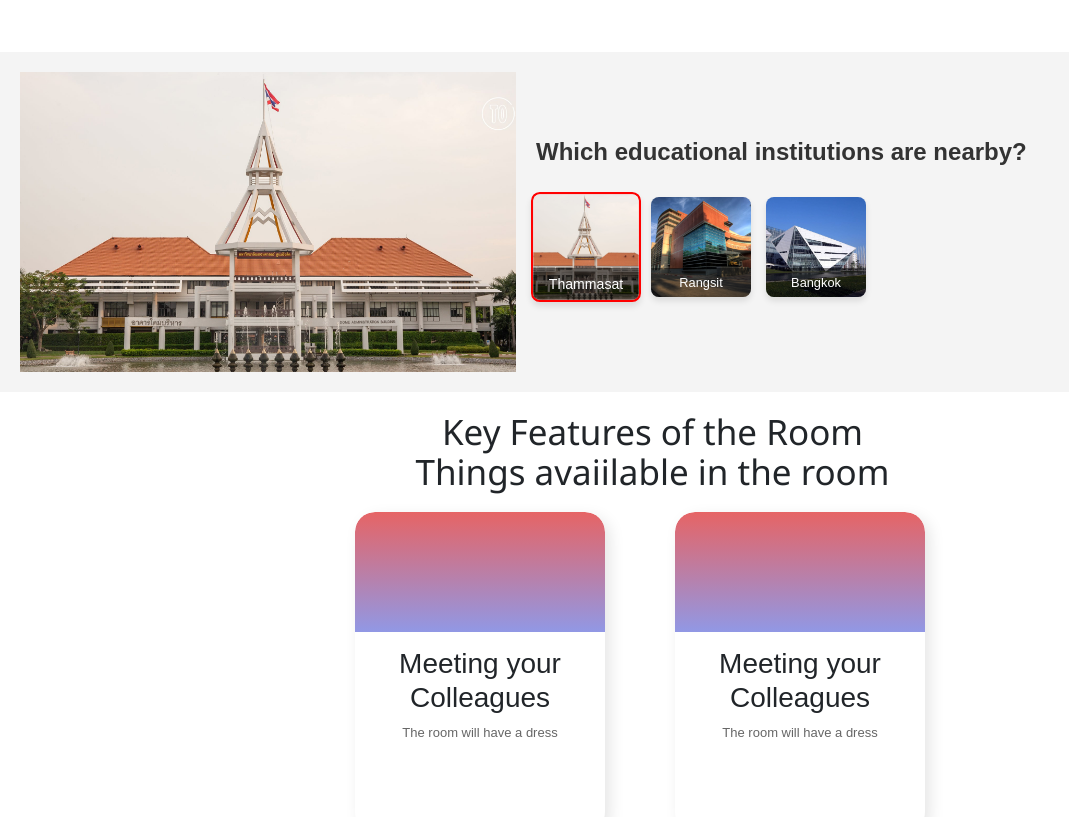
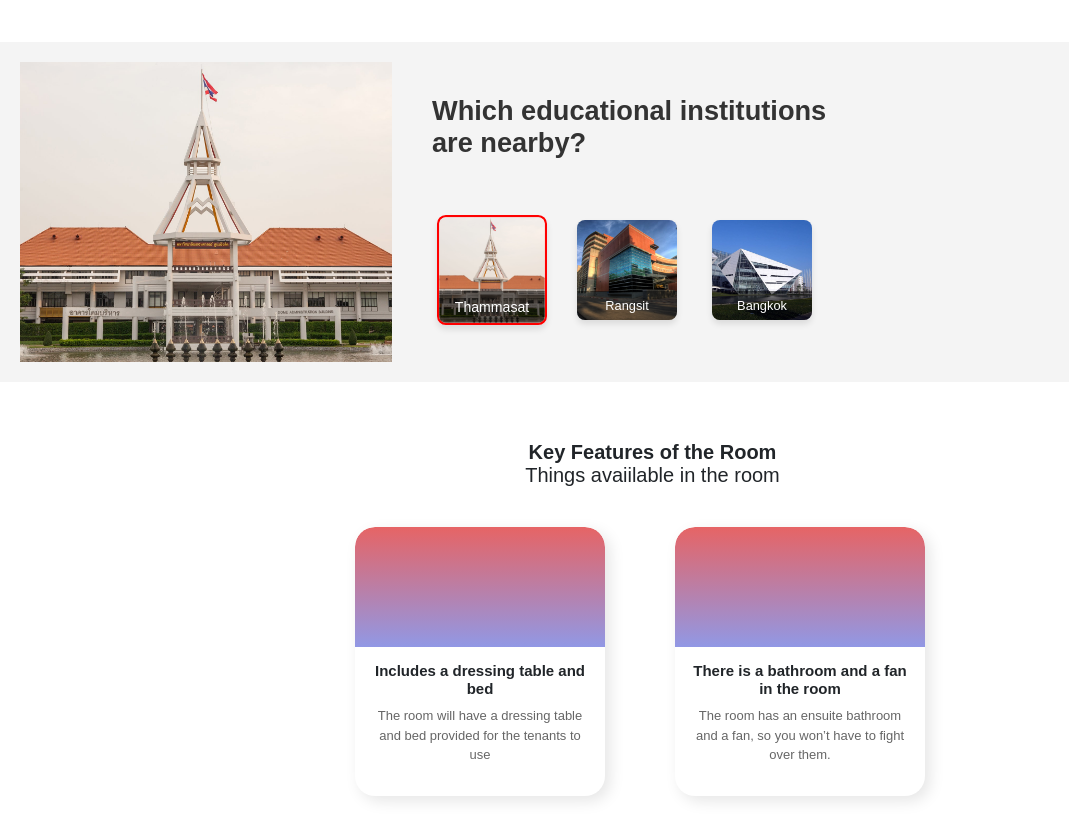
Before and after one commit to beerser/Software-Engineering-Projects, a React (Vite) app in the folder Srisuwan/: page / in a window 1280 px wide. Shown: the part 780-1597 px from the top of the page, without its empty margins (0-1069 px from the left). Built offline with nearby package versions, Linux system fonts and the light colour scheme; a web font is replaced by a local one.

Commit message:
Update css
✅ Update css

```diff
--- a/Srisuwan/src/components/Cardsexample.jsx
+++ b/Srisuwan/src/components/Cardsexample.jsx
@@ -8,8 +8,8 @@ const Cardsexample = () => {
         <div className="img">
         </div>
         <div className="text">
-          <p className="h3">Meeting your Colleagues</p>
-          <p className="p">The room will have a dress</p>
+          <p className="h3">Includes a dressing table and bed</p>
+          <p className="p">The room will have a dressing table and bed provided for the tenants to use</p>
         </div>
       </div>
 
@@ -17,8 +17,8 @@ const Cardsexample = () => {
         <div className="img">
         </div>
         <div className="text">
-          <p className="h3">Meeting your Colleagues</p>
-          <p className="p">The room will have a dress</p>
+          <p className="h3">There is a bathroom and a fan in the room</p>
+          <p className="p">The room has an ensuite bathroom and a fan, so you won’t have to fight over them.</p>
         </div>
       </div>
     </div>
--- a/Srisuwan/src/components/Neary.jsx
+++ b/Srisuwan/src/components/Neary.jsx
@@ -22,7 +22,10 @@ const Neary = () => {
 
       <div className="right-container">
         <div className="institutions-title">
-          <h2>Which educational institutions are nearby?</h2>
+          <h2>
+            Which educational institutions
+            <span className="break-line">are nearby?</span>
+          </h2>
         </div>
 
         <div className="thumbnail-indicator" style={{ left: `${selectedIndex * 120}px` }}></div>
--- a/Srisuwan/src/css/Cardsexample.css
+++ b/Srisuwan/src/css/Cardsexample.css
@@ -4,11 +4,12 @@
     gap: 70px;
     justify-content: center;
     margin-top: 25px;
+    margin-bottom: 70px;
   }
 
   .cardx {
     width: 250px;
-    min-height: 320px;
+    min-height: 150px;
     background: white;
     border-radius: 20px;
     box-shadow: 5px 5px 15px rgba(0, 0, 0, 0.1);
@@ -37,8 +38,8 @@
   }
 
   .h3 {
-    font-size: 16px;
-    font-weight: bold;
+    font-size: 15px !important;
+    font-weight: bold !important;
     color: black;
   }
 
@@ -54,8 +55,8 @@
     }
 
     .cardx {
-      width: 220px; /* Slightly smaller width */
-      min-height: 280px; /* Reduce card height */
+      width: 300px; /* Slightly smaller width */
+      min-height: 200px; /* Reduce card height */
     }
 
     .h3 {
--- a/Srisuwan/src/css/Cardtext.css
+++ b/Srisuwan/src/css/Cardtext.css
@@ -1,20 +1,18 @@
 @import url('https://fonts.googleapis.com/css2?family=Thonburi&display=swap');
 
-.card__title, .card__content {
+.card__title,
+.card__content {
   font-family: "Thonburi", sans-serif !important;
 }
 
 .card-container {
   font-family: "Thonburi", sans-serif;
-}
-
-.card-container {
   display: flex;
   flex-direction: row;
   gap: 1rem;
   justify-content: space-between;
   margin-top: 20px;
-    margin-bottom: 80px;
+  margin-bottom: 70px;
 }
 
 .card {
@@ -43,20 +41,24 @@
 @media screen and (max-width: 1200px) {
   .card-container {
     gap: 1rem;
-      flex-direction: row; /* Keep row layout */
+    flex-direction: row;
+    /* Keep row layout */
     justify-content: center;
   }
 
   .card {
-      width: 220px; /* Slightly reduce the width */
+    width: 220px;
+    /* Slightly reduce the width */
   }
 
   .card__title {
-      font-size: 18px; /* Reduce title size */
+    font-size: 18px;
+    /* Reduce title size */
   }
 
   .card__content {
-      font-size: 13px; /* Reduce content font size */
+    font-size: 13px;
+    /* Reduce content font size */
   }
 }
 
@@ -64,22 +66,26 @@
 @media screen and (max-width: 768px) {
   .card-container {
     gap: 1rem;
-      flex-direction: column; /* Stack cards vertically */
+    flex-direction: column;
+    /* Stack cards vertically */
     align-items: center;
   }
 
   .card {
-      width: 80%; /* Make cards take up more space */
+    width: 80%;
+    /* Make cards take up more space */
     margin-left: 0;
     margin-right: 0;
   }
 
   .card__title {
-      font-size: 16px; /* Further reduce title font size */
+    font-size: 16px;
+    /* Further reduce title font size */
   }
 
   .card__content {
-      font-size: 12px; /* Further reduce content font size */
+    font-size: 12px;
+    /* Further reduce content font size */
   }
 }
 
@@ -87,21 +93,25 @@
 @media screen and (max-width: 480px) {
   .card-container {
     gap: 1rem;
-      flex-direction: column; /* Stack cards vertically */
+    flex-direction: column;
+    /* Stack cards vertically */
     align-items: center;
   }
 
   .card {
-      width: 90%; /* Cards take almost the full width */
+    width: 90%;
+    /* Cards take almost the full width */
     margin-left: 0;
     margin-right: 0;
   }
 
   .card__title {
-      font-size: 14px; /* Even smaller title font size */
+    font-size: 14px;
+    /* Even smaller title font size */
   }
 
   .card__content {
-      font-size: 11px; /* Further reduce content font size */
+    font-size: 11px;
+    /* Further reduce content font size */
   }
 }
--- a/Srisuwan/src/css/Home.css
+++ b/Srisuwan/src/css/Home.css
@@ -1,30 +1,29 @@
-.texthome{
+.texthome {
   height: 30px;
-  font-size: 35px;
-  font-family:'Segoe UI' ;
-  margin-top:25px ;
-  margin-left: 25px;
+  font-size: 20px !important;
+  margin-top: 25px;
+  margin-left: 30px !important;
   margin-bottom: 5px;
+  font-weight: bold;
 }
 .texthomecenter{
-  height: 30px;
-  font-size: 35px;
-  font-family:'Segoe UI' ;
-  margin-top:25px ;
+  height: 20px;
+  font-size: 20px !important;
+  margin-top: 25px;
   margin-left: 25px;
-  margin-bottom: 5px;
+  margin-bottom: 3px;
   display: flex;
   justify-content: center;
   align-items: center;
   text-align: center;
+  font-weight: bold;
 }
 .texthomecenter-small{
-  height: 30px;
-  font-size: 35px;
-  font-family:'Segoe UI' ;
+  height: 5px;
+  font-size: 20px !important;
   margin-top:10px;
   margin-left: 25px;
-  margin-bottom: 5px;
+  margin-bottom: 50px;
   font-weight: 400;
   display: flex;
   justify-content: center;
--- a/Srisuwan/src/css/Neary.css
+++ b/Srisuwan/src/css/Neary.css
@@ -6,11 +6,25 @@
     padding: 20px;
     background-color: #F4F4F4;
     margin-top: 40px;
+    margin-bottom: 60px;
+  }
+
+  .break-line {
+    display: block;
+  }
+
+  h2 {
+    margin-bottom: 0;
+  }
+
+  .institutions-title h2 {
+    display: inline-block; /* ทำให้ข้อความอยู่ในแถวเดียว */
+    margin-bottom: 20px; /* ระยะห่างระหว่างข้อความและเส้น */
   }
 
   .main-image {
     flex: 1;
-    max-width: 40%;
+    max-width: 30%;
     display: flex;
     position: relative;
     overflow: hidden;
@@ -33,16 +47,18 @@
   }
 
   .institutions-title {
-    text-align: left; /* เปลี่ยนเป็นชิดซ้าย */
-    padding: 5px 0;
+    text-align: left;
+    padding: 0px 0;
     background-color: #F4F4F4;
     width: 100%;
-    margin-bottom: 10px;
+    margin-bottom: 50px;
+    margin-left: 20px; /* ขยับไปทางขวา */
+    margin-right: 0;
   }
 
   .institutions-title h2 {
     margin: 0;
-    font-size: 1.5rem;
+    font-size: 1.7rem;
     color: #333;
     font-weight: 700;
   }
@@ -60,9 +76,10 @@
     display: flex;
     justify-content: flex-start;
     gap: 15px;
-    padding: 15px 0;
+    padding: 0px 0;
     background-color: #F4F4F4;
     position: relative;
+    margin-left: 20px;
   }
 
   .thumbnail-card {
@@ -74,6 +91,7 @@
     position: relative;
     cursor: pointer;
     transition: transform 0.2s;
+    margin: 10px;
   }
 
   .thumbnail-card img {
--- a/Srisuwan/src/css/footer.css
+++ b/Srisuwan/src/css/footer.css
@@ -1,11 +1,9 @@
-
 .footer {
     margin-top: 10px;
     background-color: #333;
     color: white;
     text-align: left;
     padding: 20px;
-    font-family: Arial, sans-serif;
   }
 
   .footer h2 {
@@ -15,7 +13,7 @@
   }
 
   .footer .tel {
-    margin: 10px 0;
+    margin: 15px 0;
     font-size: 14px;
   }
 
@@ -27,19 +25,19 @@
 
   @media screen and (max-width: 1200px) {
     .footer {
-      padding: 15px;
+      padding: 20px;
     }
 
     .footer h2 {
-      font-size: 22px;
+      font-size: 25px;
     }
 
     .footer .tel {
-      font-size: 13px;
+      font-size: 12px;
     }
 
     .footer p {
-      font-size: 13px;
+      font-size: 12px;
     }
   }
 
--- a/Srisuwan/src/page/Home.jsx
+++ b/Srisuwan/src/page/Home.jsx
@@ -102,7 +102,6 @@ const ProtectedRoute = ({ children }) => {
   return children;
 };
 
-
 const HomePage = ({ rooms, handlePaymentClick }) => {
   return (
     <>
```
Lines whose indentation alone changed are shown as unchanged.
